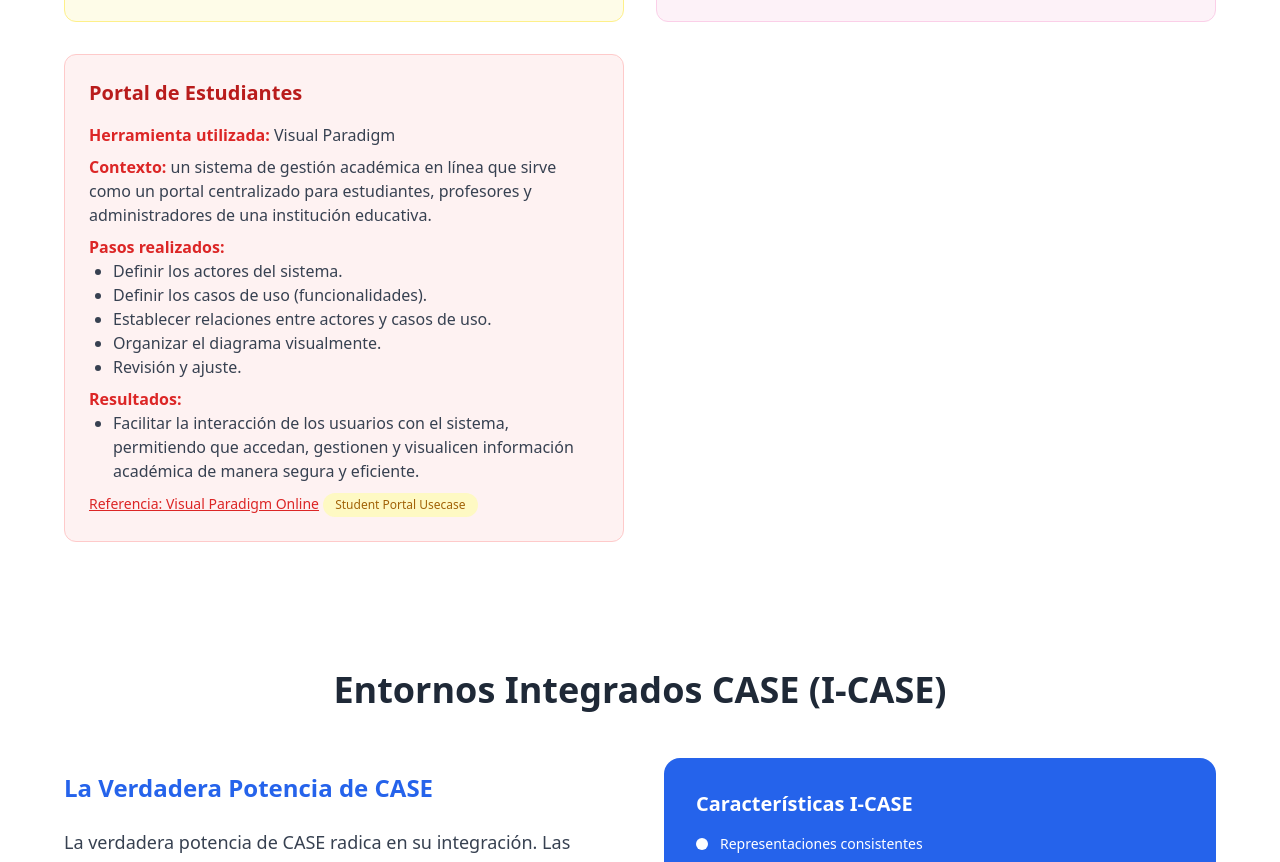
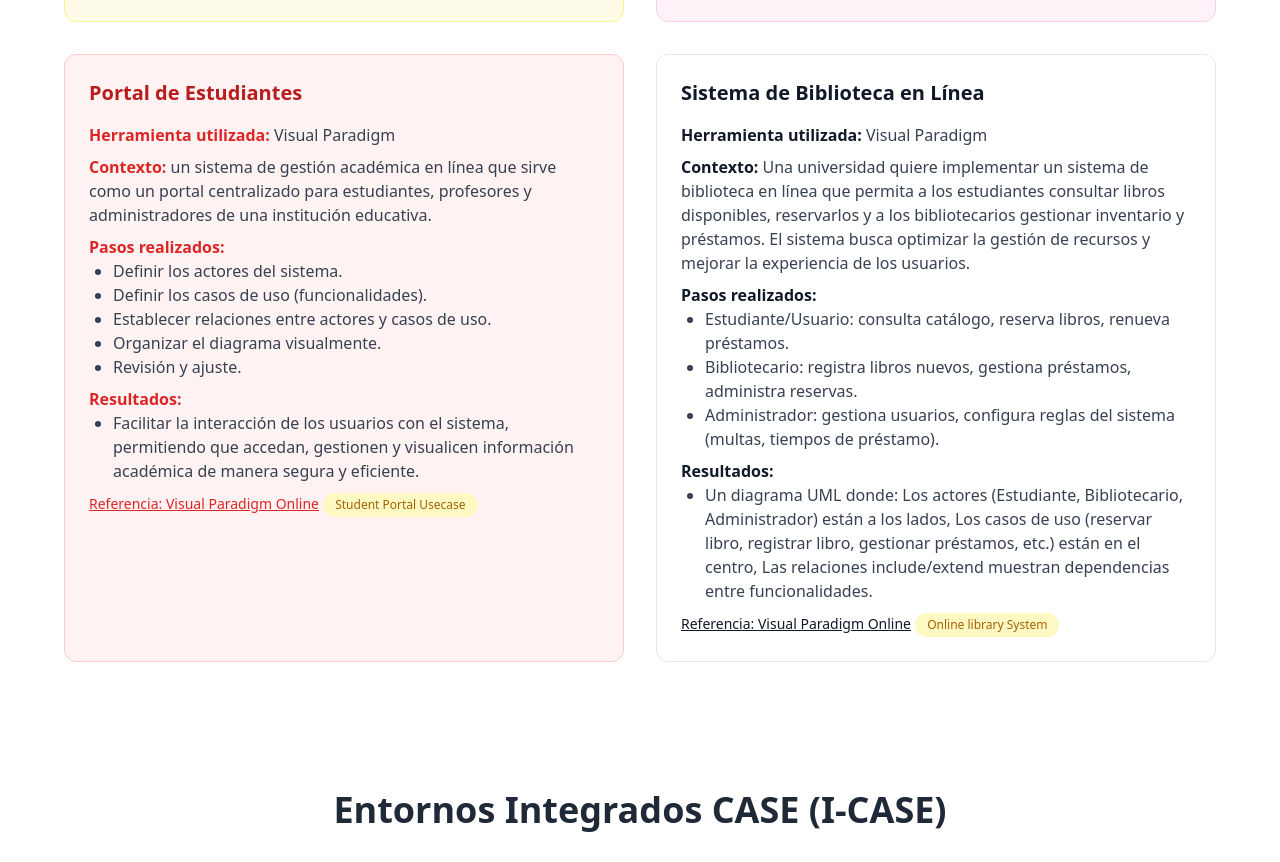
Before and after one commit to Aracelly126/Ape01-DAS, a plain HTML site: page index.html in a window 1280 px wide. Shown: the part 4979-5841 px from the top of the page. Drawn offline with nearby package versions, Linux system fonts and the light colour scheme.

Commit message:
Ejemplo 6

```diff
--- a/index.html
+++ b/index.html
@@ -669,6 +669,41 @@
                         <a href="https://online.visual-paradigm.com/es/community/share/student-portal-usecase-le188zvry" target="_blank"
                             rel="noopener" class="text-red-600 underline text-sm">Referencia: Visual Paradigm Online</a>
                         <span class="inline-block px-3 py-1 bg-yellow-100 text-yellow-700 rounded-full text-xs">Student Portal Usecase</span>
+                    </div>
+                    <!-- Ejemplo 6 -->
+                    <div class="bg-brown-50 border border-brown-200 rounded-xl p-6">
+                        <h3 class="text-xl font-bold mb-4 text-brown-700">Sistema de Biblioteca en Línea</h3>
+                        <div class="mb-2">
+                            <span class="font-semibold text-brown-600">Herramienta utilizada:</span>
+                            <span class="text-gray-700">Visual Paradigm</span>
+                        </div>
+                        <div class="mb-2">
+                            <span class="font-semibold text-brown-600">Contexto:</span>
+                            <span class="text-gray-700">Una universidad quiere implementar un sistema de biblioteca en línea que permita a los estudiantes consultar libros disponibles,
+                                reservarlos y a los bibliotecarios gestionar inventario y préstamos.
+                                El sistema busca optimizar la gestión de recursos y mejorar la experiencia de los usuarios.
+                                </span>
+                        </div>
+                        <div class="mb-2">
+                            <span class="font-semibold text-brown-600">Pasos realizados:</span>
+                            <ul class="list-disc ml-6 text-gray-700">
+                                <li>Estudiante/Usuario: consulta catálogo, reserva libros, renueva préstamos.
+                                </li>
+                                <li>Bibliotecario: registra libros nuevos, gestiona préstamos, administra reservas.</li>
+                                <li>Administrador: gestiona usuarios, configura reglas del sistema (multas, tiempos de préstamo).</li>
+                            </ul>
+                        </div>
+                        <div class="mb-2">
+                            <span class="font-semibold text-brown-600">Resultados:</span>
+                            <ul class="list-disc ml-6 text-gray-700">
+                                <li>Un diagrama UML donde: Los actores (Estudiante, Bibliotecario, Administrador) están a los lados,
+                                    Los casos de uso (reservar libro, registrar libro, gestionar préstamos, etc.) están en el centro,
+                                    Las relaciones include/extend muestran dependencias entre funcionalidades.</li>
+                            </ul>
+                        </div>
+                        <a href="https://online.visual-paradigm.com/es/community/share/online-library-system-le188zvry" target="_blank"
+                            rel="noopener" class="text-brown-600 underline text-sm">Referencia: Visual Paradigm Online</a>
+                        <span class="inline-block px-3 py-1 bg-yellow-100 text-yellow-700 rounded-full text-xs">Online library System</span>
                     </div>
                 </div>
             </div>
```
